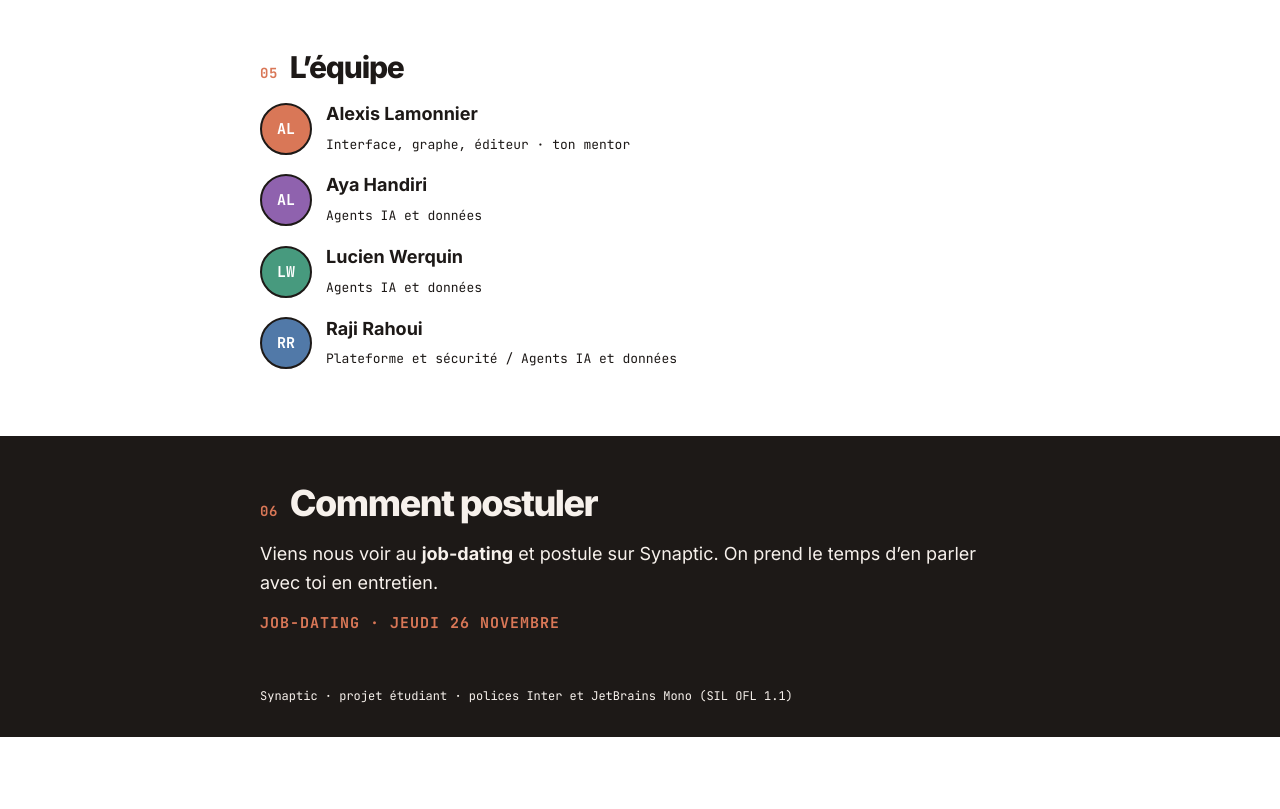
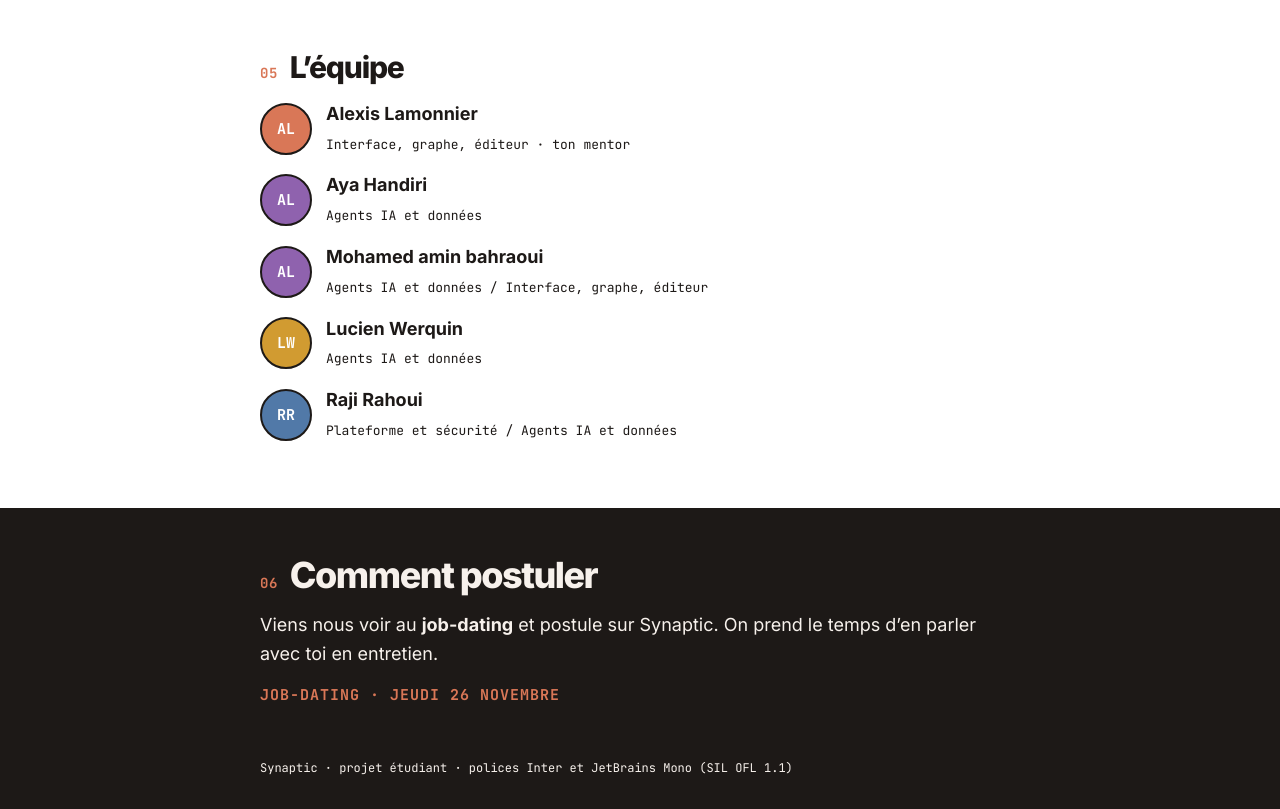
Before and after one commit to synaptic-fr/rejoindre, a plain HTML site: page index.html in a window 1280 px wide. Shown: the part 3013-3822 px from the top of the page. Before the commit the page ends 3750 px from the top, so only its background shows below. Drawn offline with Linux system fonts and the light colour scheme; a web font is replaced by a local one.

Commit message:
Update index.html

```diff
--- a/index.html
+++ b/index.html
@@ -104,7 +104,12 @@ img { max-width: 100%; }
 </div>
 
 <div style="display: flex; align-items: center; gap: 14px">
-<span style="width: 48px; height: 48px; flex: 0 0 auto; border-radius: 50%; border: 2px solid #1D1917; background: #479A7E; color: #FFFFFF; display: flex; align-items: center; justify-content: center; font-family: 'JetBrains Mono', Consolas, monospace; font-size: 15px; font-weight: 700">LW</span>
+<span style="width: 48px; height: 48px; flex: 0 0 auto; border-radius: 50%; border: 2px solid #1D1917; background: #8f62ae; color: #FFFFFF; display: flex; align-items: center; justify-content: center; font-family: 'JetBrains Mono', Consolas, monospace; font-size: 15px; font-weight: 700">AL</span>
+<div><b style="display: block">Mohamed amin bahraoui</b><span style="font-family: 'JetBrains Mono', Consolas, monospace; font-size: 13px">Agents IA et données / Interface, graphe, éditeur </span></div>
+</div>
+
+<div style="display: flex; align-items: center; gap: 14px">
+<span style="width: 48px; height: 48px; flex: 0 0 auto; border-radius: 50%; border: 2px solid #1D1917; background: #D19B31; color: #FFFFFF; display: flex; align-items: center; justify-content: center; font-family: 'JetBrains Mono', Consolas, monospace; font-size: 15px; font-weight: 700">LW</span>
 <div><b style="display: block">Lucien Werquin</b><span style="font-family: 'JetBrains Mono', Consolas, monospace; font-size: 13px">Agents IA et données</span></div>
 </div>
 
```
